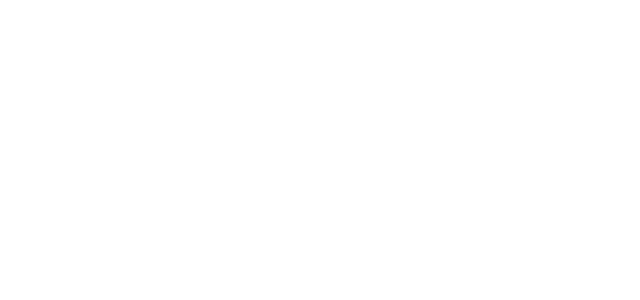
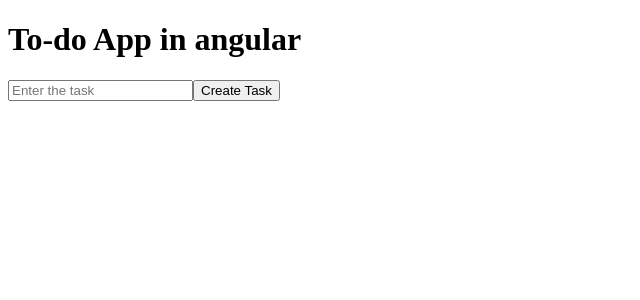
Before and after one commit to ShubhamDev021/Angular_Course, an Angular app: page / in a window 1280 px wide. Shown: the top 300 px of the page, without its empty margins (0-640 px from the left). Built offline with nearby package versions, Linux system fonts and the light colour scheme.

Commit message:
To-do app in angular

```diff
--- a/src/app/app.component.css
+++ b/src/app/app.component.css
@@ -70,3 +70,38 @@
     border: 1px solid grey;
     color: black;
 }
+
+.todo-input-wrapper {
+    font-size: 15px;
+    border-radius: 5px;
+    padding: 2px;
+    margin-top: 30px;
+}
+.todo-ul-wrapper {
+    display: flex;
+    justify-content: space-between;
+    list-style-type: none;
+    width: 70%;
+    margin: 2% 15%;
+    font-size: 18px;
+}
+.todo-list-header {
+    background-color: black;
+    color: white;
+    padding: 5px 20px;
+}
+.todo-btn {
+    color: white;
+    border-color: white;
+    border-radius: 10px;
+    padding: 5px 20px;
+}
+.todo-btn:hover {
+    border-color: gray;
+}
+.todo-create-btn {
+    background-color: blueviolet;
+}
+.todo-delete-btn {
+    background-color: red;
+}
--- a/src/app/app.component.html
+++ b/src/app/app.component.html
@@ -192,3 +192,25 @@
 <h1>Two way binding without using ngModel in angular</h1>
 <input type="text" name="student_name_2" id="student_name_2" placeholder="Enter the student name 2" (input)="updateStudentName($event)">
 <h2>{{student_name_2}}</h2> -->
+
+<h1>To-do App in angular</h1>
+
+<div>
+  <input class="todo-input-wrapper" type="text" name="task" id="task" placeholder="Enter the task" [(ngModel)]="task">
+  <button class="todo-btn todo-create-btn" (click)="createTask()">Create Task</button>
+
+  @if(taskList.length != 0) {
+    <ul class="todo-ul-wrapper todo-list-header">
+      <li>Task ID</li>
+      <li>Task Title</li>
+      <li>Action</li>
+    </ul>
+  }
+  @for(item of taskList; track item.id) {
+    <ul class="todo-ul-wrapper">
+      <li>{{item.id}}</li>
+      <li>{{item.task}}</li>
+      <li><button class="todo-btn todo-delete-btn" (click)="deleteTask(item.id)">Delete</button></li>
+    </ul>
+  }
+</div>
--- a/src/app/app.component.ts
+++ b/src/app/app.component.ts
@@ -287,4 +287,24 @@
   //-------------------------------------------
   // two way binding code without ngModel ends
   //-------------------------------------------
+
+  //-------------------------------------------
+  // To-do App in angular code starts
+  //-------------------------------------------
+  task:string = ""
+  taskList:{id:number, task:string}[] = []
+
+  createTask() {
+    this.taskList.push({id:this.taskList.length + 1, task:this.task})
+    this.task = ""
+  }
+
+  deleteTask(task_id: number) {
+    if(confirm('Are you sure, you want to delete this task?')) {
+      this.taskList = this.taskList.filter((tasks) => tasks.id != task_id)
+    }
+  }
+  //-------------------------------------------
+  // To-do App in angular code ends
+  //-------------------------------------------
 }
```
